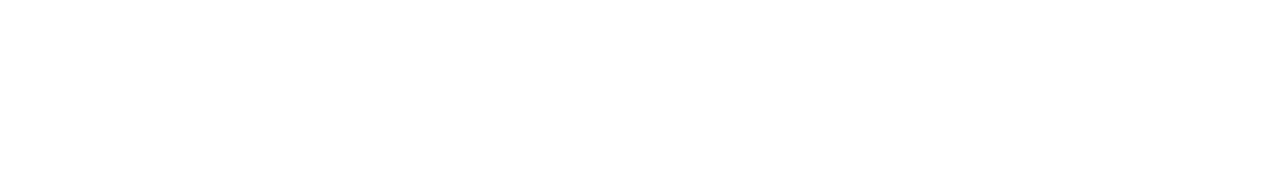
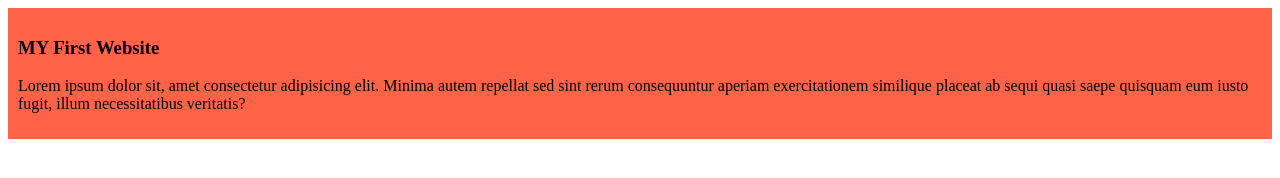
Before and after one commit to imarjuk/my-new-website, a plain HTML site: page index.html in a window 1280 px wide. Drawn offline with Linux system fonts and the light colour scheme.

Commit message:
added the first blog

```diff
--- a/index.html
+++ b/index.html
@@ -4,8 +4,14 @@
     <meta charset="UTF-8">
     <meta name="viewport" content="width=device-width, initial-scale=1.0">
     <title>My new website</title>
+    <link rel="stylesheet" href="styles/blog.css">
 </head>
 <body>
-
+    <div>
+        <h3>MY First Website</h3>
+        <p>
+            Lorem ipsum dolor sit, amet consectetur adipisicing elit. Minima autem repellat sed sint rerum consequuntur aperiam exercitationem similique placeat ab sequi quasi saepe quisquam eum iusto fugit, illum necessitatibus veritatis?
+        </p>
+    </div>
 </body>
 </html>
--- /dev/null
+++ b/styles/blog.css
@@ -0,0 +1,4 @@
+div{
+    background-color: tomato;
+    padding: 10px;
+}
```
